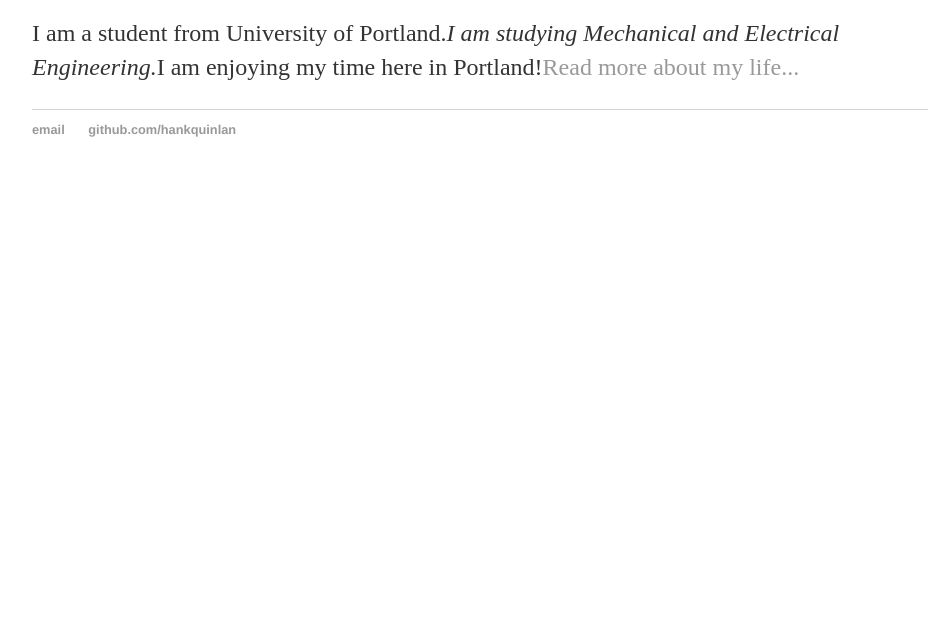
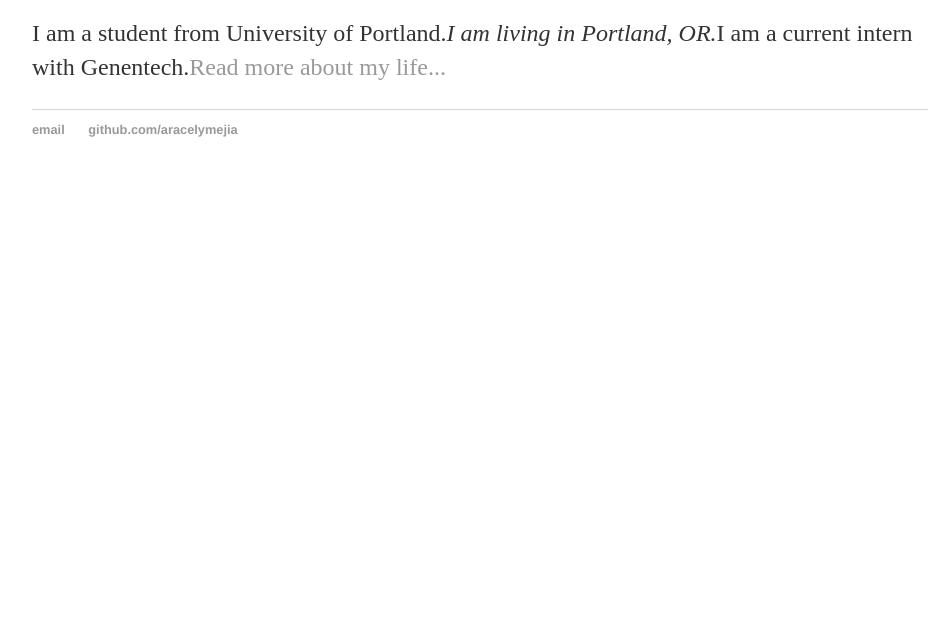
Before and after one commit to aracelymejia/aracelymejia.github.io, a plain HTML site: page index.html in a window 1280 px wide. Shown: the part 180-800 px from the top of the page, without its empty margins (160-1102 px from the left). Drawn offline with Linux system fonts and the light colour scheme; files that its build step writes are made by us from their sources.

Commit message:
Update index.html

```diff
--- a/index.html
+++ b/index.html
@@ -17,13 +17,13 @@
 		<div class="container">
     		<div class="blurb">
         		<h1>Hi there, I'm Aracely Mejia!</h1>
-				<p>I am a student from University of Portland.<em>I am studying Mechanical and Electrical Engineering.</em>I am enjoying my time here in Portland!<a href="/about">Read more about my life...</a></p>
+				<p>I am a student from University of Portland.<em>I am living in Portland, OR.</em>I am a current intern with Genentech.<a href="/about">Read more about my life...</a></p>
     		</div><!-- /.blurb -->
 		</div><!-- /.container -->
 		<footer>
     		<ul>
-        		<li><a href="mailto:hankquinlanhub@gmail.com">email</a></li>
-        		<li><a href="https://github.com/hankquinlan">github.com/hankquinlan</a></li>
+        		<li><a href="mailto:mejiaa20@ep.edu">email</a></li>
+        		<li><a href="https://github.com/aracelymejia">github.com/aracelymejia</a></li>
 			</ul>
 		</footer>
 	</body>
```
